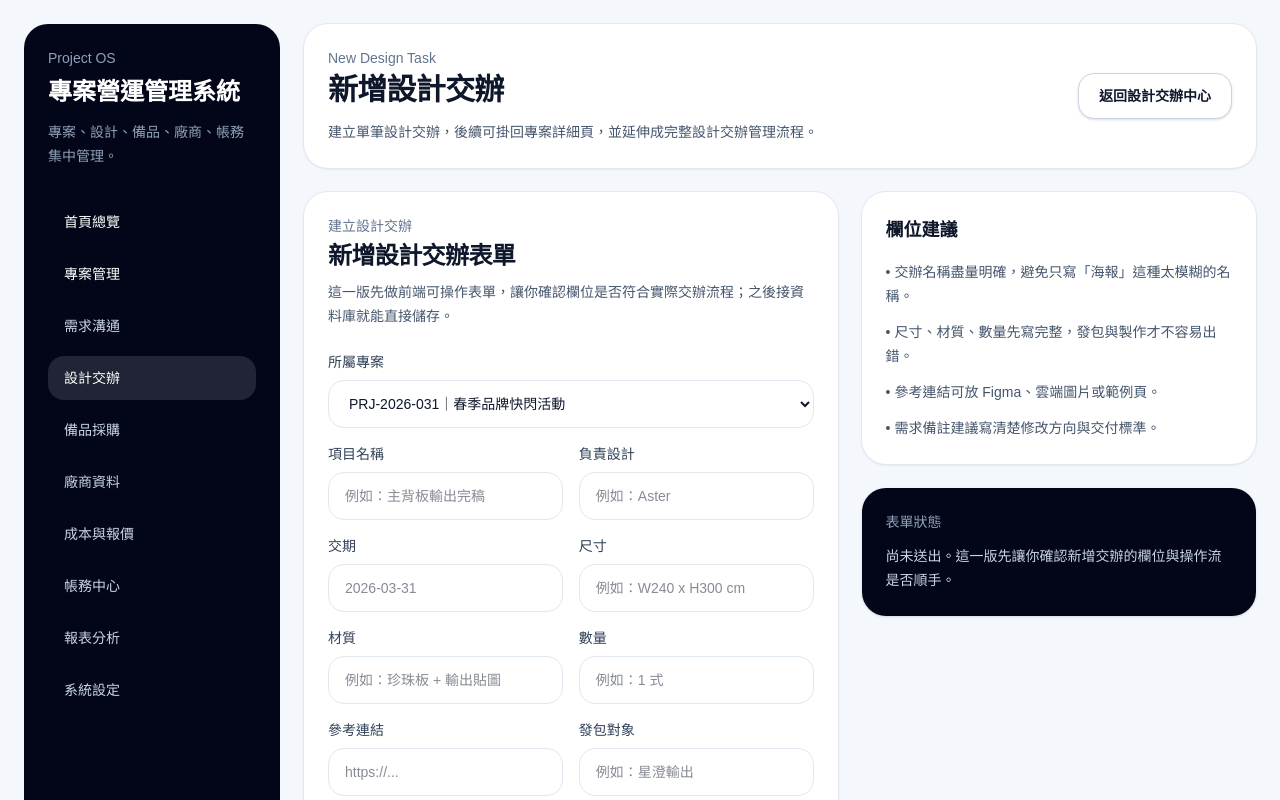
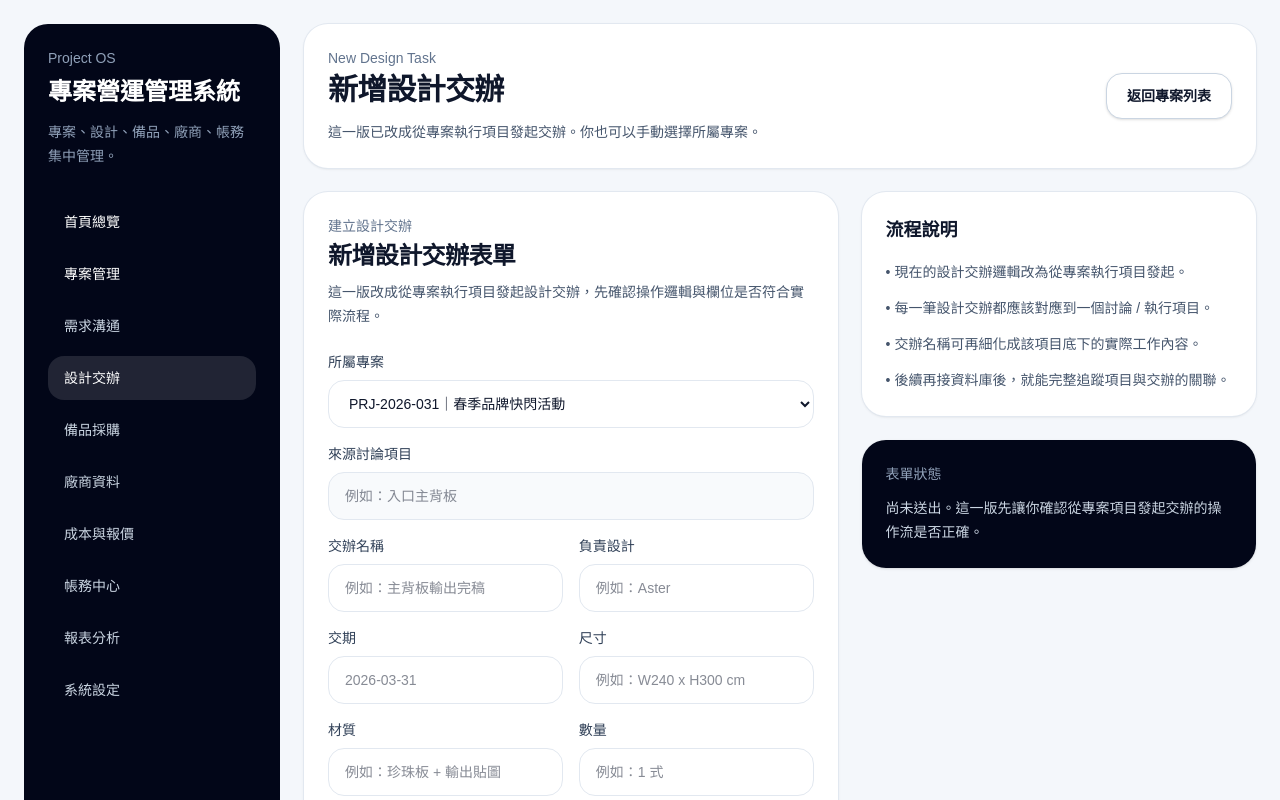
Before and after one commit to willy841/projectflow, a Next.js app: page /design-tasks/new in a window 1280 px wide. Shown: the top 800 px of the page. Built offline with nearby package versions, Linux system fonts and the light colour scheme.

Commit message:
refactor: launch design tasks from project execution items

```diff
--- a/src/app/design-tasks/new/page.tsx
+++ b/src/app/design-tasks/new/page.tsx
@@ -1,8 +1,18 @@
 import Link from "next/link";
 import { AppShell } from "@/components/app-shell";
 import { DesignTaskForm } from "@/components/design-task-form";
+import { getProjectById } from "@/components/project-data";
 
-export default function NewDesignTaskPage() {
+export default async function NewDesignTaskPage({
+  searchParams,
+}: {
+  searchParams: Promise<{ projectId?: string; itemId?: string; itemTitle?: string }>;
+}) {
+  const params = await searchParams;
+  const project = params.projectId ? getProjectById(params.projectId) : undefined;
+  const matchedItem = project?.executionItems.find((item) => item.id === params.itemId);
+  const itemTitle = params.itemTitle || matchedItem?.title || "";
+
   return (
     <AppShell activePath="/design-tasks">
       <header className="rounded-3xl bg-white p-6 shadow-sm ring-1 ring-slate-200">
@@ -11,20 +21,28 @@ export default function NewDesignTaskPage() {
             <p className="text-sm text-slate-500">New Design Task</p>
             <h2 className="mt-1 text-3xl font-semibold tracking-tight text-slate-900">新增設計交辦</h2>
             <p className="mt-3 text-sm leading-6 text-slate-600">
-              建立單筆設計交辦，後續可掛回專案詳細頁，並延伸成完整設計交辦管理流程。
+              這一版已改成從專案執行項目發起交辦。{project ? `目前來源專案為：${project.name}` : "你也可以手動選擇所屬專案。"}
             </p>
           </div>
 
           <Link
-            href="/design-tasks"
+            href={project ? `/projects/${project.id}` : "/projects"}
             className="rounded-2xl border border-slate-300 bg-white px-5 py-3 text-sm font-semibold text-slate-800 shadow-sm transition hover:bg-slate-50"
           >
-            返回設計交辦中心
+            {project ? "返回專案詳細頁" : "返回專案列表"}
           </Link>
         </div>
       </header>
 
-      <DesignTaskForm />
+      <DesignTaskForm
+        initialValues={{
+          projectId: project?.id || "",
+          executionItemId: matchedItem?.id || params.itemId || "",
+          executionItemTitle: itemTitle,
+          title: itemTitle ? `${itemTitle} - 設計交辦` : "",
+          note: matchedItem?.detail || "",
+        }}
+      />
     </AppShell>
   );
 }
--- a/src/components/design-task-form.tsx
+++ b/src/components/design-task-form.tsx
@@ -5,6 +5,8 @@ import { projects } from "@/components/project-data";
 
 type DesignTaskFormValues = {
   projectId: string;
+  executionItemId?: string;
+  executionItemTitle?: string;
   title: string;
   assignee: string;
   due: string;
@@ -20,6 +22,8 @@ type DesignTaskFormValues = {
 
 const defaultForm: DesignTaskFormValues = {
   projectId: projects[0]?.id ?? "",
+  executionItemId: "",
+  executionItemTitle: "",
   title: "",
   assignee: "",
   due: "",
@@ -61,6 +65,7 @@ export function DesignTaskForm({
   }
 
   const isEdit = mode === "edit";
+  const selectedProject = projects.find((project) => project.id === form.projectId);
 
   return (
     <div className="grid gap-6 xl:grid-cols-[1.15fr_0.85fr]">
@@ -73,7 +78,7 @@ export function DesignTaskForm({
           <p className="mt-2 text-sm leading-6 text-slate-600">
             {isEdit
               ? "這一版先做前端編輯流程，讓你確認欄位與修改體驗；之後接資料庫就能真正更新資料。"
-              : "這一版先做前端可操作表單，讓你確認欄位是否符合實際交辦流程；之後接資料庫就能直接儲存。"}
+              : "這一版改成從專案執行項目發起設計交辦，先確認操作邏輯與欄位是否符合實際流程。"}
           </p>
         </div>
 
@@ -93,8 +98,24 @@ export function DesignTaskForm({
             </select>
           </label>
 
+          <label className="flex flex-col gap-2 md:col-span-2">
+            <span className="text-sm font-medium text-slate-700">來源討論項目</span>
+            <input
+              type="text"
+              value={form.executionItemTitle || ""}
+              onChange={(event) => updateField("executionItemTitle", event.target.value)}
+              placeholder="例如：入口主背板"
+              className="h-12 rounded-2xl border border-slate-200 bg-slate-50 px-4 text-sm outline-none transition focus:border-slate-400"
+            />
+            {selectedProject?.executionItems?.length ? (
+              <p className="text-xs text-slate-500">
+                可對應的專案執行項目：{selectedProject.executionItems.map((item) => item.title).join("、")}
+              </p>
+            ) : null}
+          </label>
+
           {[
-            ["title", "項目名稱", "例如：主背板輸出完稿"],
+            ["title", "交辦名稱", "例如：主背板輸出完稿"],
             ["assignee", "負責設計", "例如：Aster"],
             ["due", "交期", "2026-03-31"],
             ["size", "尺寸", "例如：W240 x H300 cm"],
@@ -108,7 +129,7 @@ export function DesignTaskForm({
               <span className="text-sm font-medium text-slate-700">{label}</span>
               <input
                 type="text"
-                value={form[key as keyof DesignTaskFormValues]}
+                value={form[key as keyof DesignTaskFormValues] || ""}
                 onChange={(event) => updateField(key as keyof DesignTaskFormValues, event.target.value)}
                 placeholder={placeholder}
                 className="h-12 rounded-2xl border border-slate-200 bg-white px-4 text-sm outline-none transition focus:border-slate-400"
@@ -141,7 +162,7 @@ export function DesignTaskForm({
 
         <div className="mt-6 flex flex-wrap gap-3">
           <button type="submit" className="rounded-2xl bg-blue-600 px-5 py-3 text-sm font-semibold text-white shadow-sm transition hover:bg-blue-700">
-            {isEdit ? "儲存修改" : "儲存設計交辦"}
+            {isEdit ? "儲存修改" : "建立設計交辦"}
           </button>
           <button type="button" className="rounded-2xl border border-slate-300 bg-white px-5 py-3 text-sm font-semibold text-slate-800 transition hover:bg-slate-50">
             清空表單
@@ -151,12 +172,12 @@ export function DesignTaskForm({
 
       <aside className="space-y-6">
         <div className="rounded-3xl bg-white p-6 shadow-sm ring-1 ring-slate-200">
-          <h3 className="text-lg font-semibold text-slate-900">欄位建議</h3>
+          <h3 className="text-lg font-semibold text-slate-900">流程說明</h3>
           <ul className="mt-4 space-y-3 text-sm leading-6 text-slate-600">
-            <li>• 交辦名稱盡量明確，避免只寫「海報」這種太模糊的名稱。</li>
-            <li>• 尺寸、材質、數量先寫完整，發包與製作才不容易出錯。</li>
-            <li>• 參考連結可放 Figma、雲端圖片或範例頁。</li>
-            <li>• 需求備註建議寫清楚修改方向與交付標準。</li>
+            <li>• 現在的設計交辦邏輯改為從專案執行項目發起。</li>
+            <li>• 每一筆設計交辦都應該對應到一個討論 / 執行項目。</li>
+            <li>• 交辦名稱可再細化成該項目底下的實際工作內容。</li>
+            <li>• 後續再接資料庫後，就能完整追蹤項目與交辦的關聯。</li>
           </ul>
         </div>
 
@@ -165,12 +186,12 @@ export function DesignTaskForm({
           {submitted ? (
             <div className="mt-3 space-y-3 text-sm leading-6 text-slate-200">
               <p>{isEdit ? "已完成前端修改流程，下一階段接 API 後可真正更新資料。" : "已完成前端送出流程，下一階段接 API 後可真正建立資料。"}</p>
+              <p>來源項目：{form.executionItemTitle || "尚未填寫"}</p>
               <p>設計交辦名稱：{form.title || "尚未填寫"}</p>
-              <p>負責設計：{form.assignee || "尚未填寫"}</p>
             </div>
           ) : (
             <p className="mt-3 text-sm leading-6 text-slate-300">
-              {isEdit ? "尚未送出。這一版先讓你確認編輯流程與欄位修改體驗。" : "尚未送出。這一版先讓你確認新增交辦的欄位與操作流是否順手。"}
+              {isEdit ? "尚未送出。這一版先讓你確認編輯流程與欄位修改體驗。" : "尚未送出。這一版先讓你確認從專案項目發起交辦的操作流是否正確。"}
             </p>
           )}
         </div>
--- a/src/components/project-data.ts
+++ b/src/components/project-data.ts
@@ -1,4 +1,15 @@
 export type ProjectStatus = "執行中" | "待發包" | "採購中" | "已結案";
+
+export type ProjectExecutionItem = {
+  id: string;
+  title: string;
+  status: string;
+  category: string;
+  detail: string;
+  referenceExample?: string;
+  designTaskCount?: number;
+  procurementTaskCount?: number;
+};
 
 export type Project = {
   id: string;
@@ -23,6 +34,7 @@ export type Project = {
     status: string;
     category: string;
   }>;
+  executionItems: ProjectExecutionItem[];
   designTasks: Array<{
     title: string;
     assignee: string;
@@ -61,6 +73,38 @@ export const projects: Project[] = [
       { title: "現場需要 3 組陳列桌與品牌立牌", status: "執行中", category: "備品" },
       { title: "贈品包裝與動線指示需同時整合", status: "待拆解", category: "專案" },
     ],
+    executionItems: [
+      {
+        id: "spring-item-1",
+        title: "入口主背板",
+        status: "進行中",
+        category: "設計",
+        detail: "根據春季主題色延伸入口主背板，需與產品燈箱與導視動線一致。",
+        referenceExample: "春季視覺範例 A",
+        designTaskCount: 1,
+        procurementTaskCount: 0,
+      },
+      {
+        id: "spring-item-2",
+        title: "陳列桌與品牌立牌",
+        status: "待交辦",
+        category: "備品",
+        detail: "現場需 3 組陳列桌與品牌立牌，需同步考量施工與輸出規格。",
+        referenceExample: "門市陳列範例 B",
+        designTaskCount: 1,
+        procurementTaskCount: 1,
+      },
+      {
+        id: "spring-item-3",
+        title: "贈品包裝與動線指示",
+        status: "待拆解",
+        category: "專案",
+        detail: "需同時處理贈品包裝視覺、吊卡與現場動線指示延伸。",
+        referenceExample: "活動贈品範例 C",
+        designTaskCount: 0,
+        procurementTaskCount: 1,
+      },
+    ],
     designTasks: [
       { title: "主背板輸出完稿", assignee: "Aster", due: "2026-03-27", status: "進行中" },
       { title: "導視系統版型整理", assignee: "Mika", due: "2026-03-29", status: "待確認" },
@@ -92,6 +136,28 @@ export const projects: Project[] = [
       { title: "主舞台 LED 動畫需配合新品亮點切換", status: "已確認", category: "設計" },
       { title: "接待區背牆木作需重新估價", status: "待發包", category: "廠商" },
     ],
+    executionItems: [
+      {
+        id: "obsidian-item-1",
+        title: "主舞台 LED 動畫",
+        status: "進行中",
+        category: "設計",
+        detail: "舞台螢幕主視覺與 LED 動畫需跟新品亮點同步切換。",
+        referenceExample: "舞台動畫提案 01",
+        designTaskCount: 1,
+        procurementTaskCount: 0,
+      },
+      {
+        id: "obsidian-item-2",
+        title: "接待區背牆木作",
+        status: "待發包",
+        category: "廠商",
+        detail: "接待區背牆尺寸與木作結構需重新估價並確認施工方式。",
+        referenceExample: "背牆木作範例",
+        designTaskCount: 1,
+        procurementTaskCount: 0,
+      },
+    ],
     designTasks: [
       { title: "主 KV 延伸版位", assignee: "Nora", due: "2026-03-30", status: "進行中" },
       { title: "場地提案簡報更新", assignee: "Jay", due: "2026-03-28", status: "待確認" },
@@ -122,6 +188,28 @@ export const projects: Project[] = [
       { title: "檔期主視覺需同步套用至吊牌與 POP", status: "執行中", category: "設計" },
       { title: "展示架需可重複使用並可拆裝", status: "比價中", category: "備品" },
     ],
+    executionItems: [
+      {
+        id: "dept-item-1",
+        title: "POP 與價卡完稿",
+        status: "待確認",
+        category: "設計",
+        detail: "百貨檔期 POP、價卡與吊牌需套用統一檔期主視覺。",
+        referenceExample: "百貨 POP 範例",
+        designTaskCount: 1,
+        procurementTaskCount: 0,
+      },
+      {
+        id: "dept-item-2",
+        title: "展示架五金與配件",
+        status: "採購中",
+        category: "備品",
+        detail: "展示架須可重複使用並具拆裝結構，需搭配五金與運輸包材。",
+        referenceExample: "展示架拆裝範例",
+        designTaskCount: 0,
+        procurementTaskCount: 1,
+      },
+    ],
     designTasks: [
       { title: "POP 與價卡完稿", assignee: "Dora", due: "2026-03-31", status: "待確認" },
     ],
@@ -141,7 +229,7 @@ export function getStatusClass(status: string) {
     return "bg-emerald-50 text-emerald-700 ring-emerald-200";
   }
 
-  if (["待發包", "待下單", "待處理", "待確認", "待拆解"].includes(status)) {
+  if (["待發包", "待下單", "待處理", "待確認", "待拆解", "待交辦"].includes(status)) {
     return "bg-amber-50 text-amber-700 ring-amber-200";
   }
 
```
Also changed, not shown: src/app/projects/[id]/page.tsx (+58 -3 lines).
